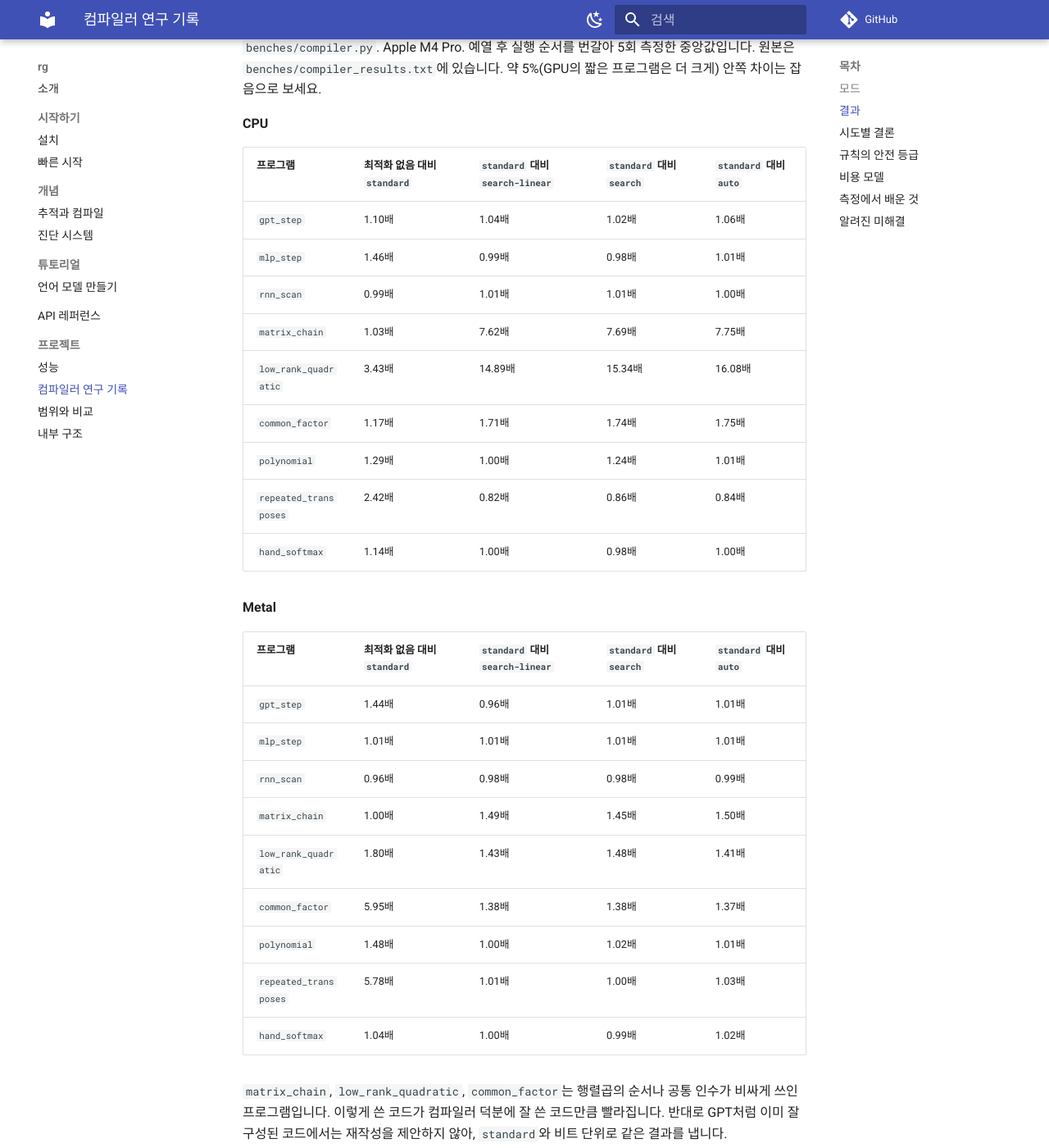
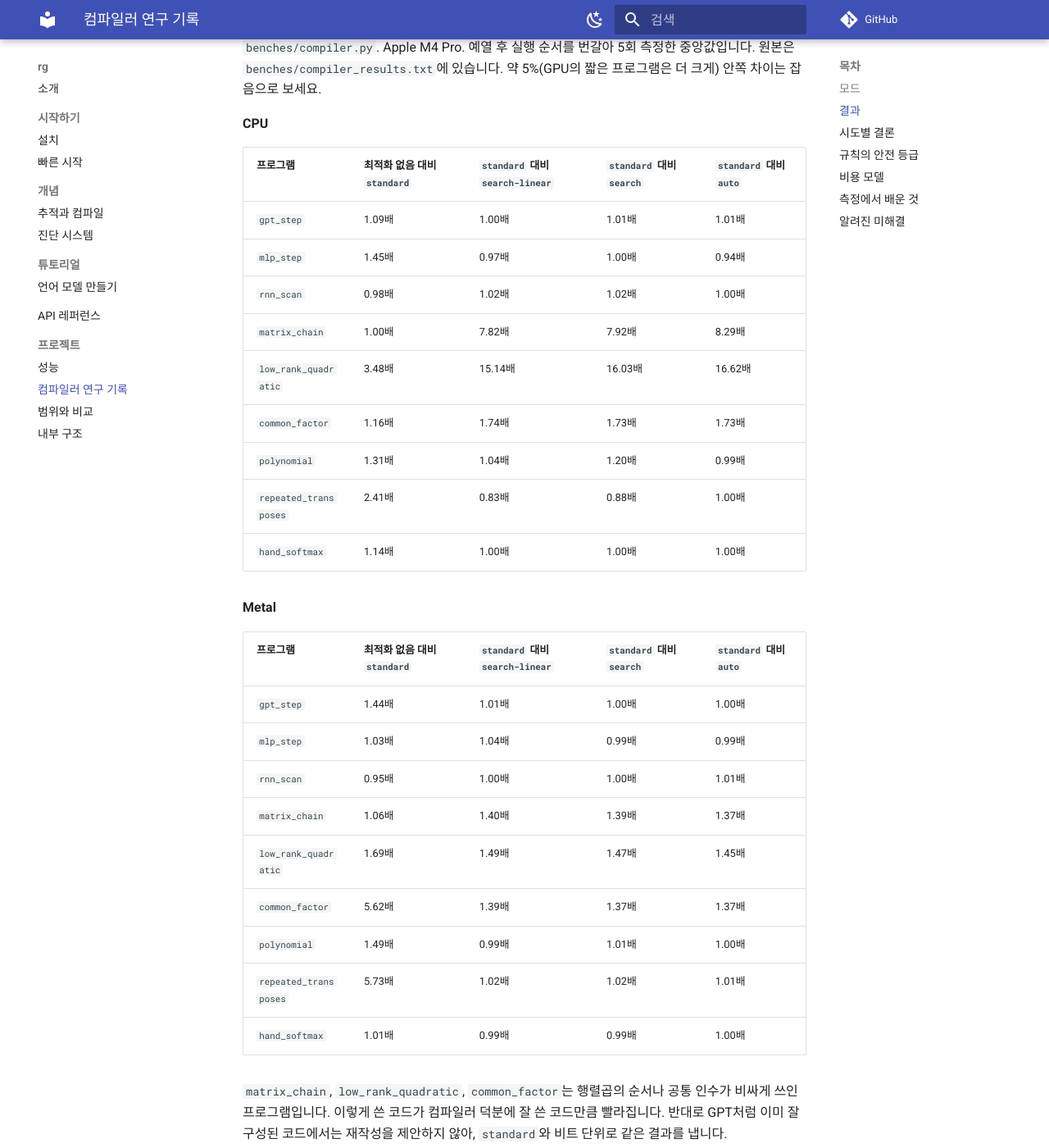
Before and after one commit to CREE1116/rustAutograd, an MkDocs documentation site: the page built from docs/compiler.md, in a window 1280 px wide and 1400 px high, scrolled down 821 px. Shown: the whole window at 82% size. Built offline with MkDocs 1.6.1 and Material for MkDocs 9.7.7, drawn with Linux system fonts in a browser that asks for light colours; comment, search, counter and statistics services are not loaded; some of the changed text lies outside the part shown.

Commit message:
Time auto candidates in alternation and correct the compiler record
Timing each candidate back to back favored whichever ran on a warmed-up
machine. Alternating them made the choice the same in 15 of 15 compiles.
The record now states what the measurements support.

Co-Authored-By: Claude Opus 5.5 <noreply@anthropic.com>

```diff
--- a/docs/compiler.md
+++ b/docs/compiler.md
@@ -23,29 +23,29 @@
 
 | 프로그램 | 최적화 없음 대비 `standard` | `standard` 대비 `search-linear` | `standard` 대비 `search` | `standard` 대비 `auto` |
 | --- | --- | --- | --- | --- |
-| `gpt_step` | 1.10배 | 1.04배 | 1.02배 | 1.06배 |
-| `mlp_step` | 1.46배 | 0.99배 | 0.98배 | 1.01배 |
-| `rnn_scan` | 0.99배 | 1.01배 | 1.01배 | 1.00배 |
-| `matrix_chain` | 1.03배 | 7.62배 | 7.69배 | 7.75배 |
-| `low_rank_quadratic` | 3.43배 | 14.89배 | 15.34배 | 16.08배 |
-| `common_factor` | 1.17배 | 1.71배 | 1.74배 | 1.75배 |
-| `polynomial` | 1.29배 | 1.00배 | 1.24배 | 1.01배 |
-| `repeated_transposes` | 2.42배 | 0.82배 | 0.86배 | 0.84배 |
-| `hand_softmax` | 1.14배 | 1.00배 | 0.98배 | 1.00배 |
+| `gpt_step` | 1.09배 | 1.00배 | 1.01배 | 1.01배 |
+| `mlp_step` | 1.45배 | 0.97배 | 1.00배 | 0.94배 |
+| `rnn_scan` | 0.98배 | 1.02배 | 1.02배 | 1.00배 |
+| `matrix_chain` | 1.00배 | 7.82배 | 7.92배 | 8.29배 |
+| `low_rank_quadratic` | 3.48배 | 15.14배 | 16.03배 | 16.62배 |
+| `common_factor` | 1.16배 | 1.74배 | 1.73배 | 1.73배 |
+| `polynomial` | 1.31배 | 1.04배 | 1.20배 | 0.99배 |
+| `repeated_transposes` | 2.41배 | 0.83배 | 0.88배 | 1.00배 |
+| `hand_softmax` | 1.14배 | 1.00배 | 1.00배 | 1.00배 |
 
 **Metal**
 
 | 프로그램 | 최적화 없음 대비 `standard` | `standard` 대비 `search-linear` | `standard` 대비 `search` | `standard` 대비 `auto` |
 | --- | --- | --- | --- | --- |
-| `gpt_step` | 1.44배 | 0.96배 | 1.01배 | 1.01배 |
-| `mlp_step` | 1.01배 | 1.01배 | 1.01배 | 1.01배 |
-| `rnn_scan` | 0.96배 | 0.98배 | 0.98배 | 0.99배 |
-| `matrix_chain` | 1.00배 | 1.49배 | 1.45배 | 1.50배 |
-| `low_rank_quadratic` | 1.80배 | 1.43배 | 1.48배 | 1.41배 |
-| `common_factor` | 5.95배 | 1.38배 | 1.38배 | 1.37배 |
-| `polynomial` | 1.48배 | 1.00배 | 1.02배 | 1.01배 |
-| `repeated_transposes` | 5.78배 | 1.01배 | 1.00배 | 1.03배 |
-| `hand_softmax` | 1.04배 | 1.00배 | 0.99배 | 1.02배 |
+| `gpt_step` | 1.44배 | 1.01배 | 1.00배 | 1.00배 |
+| `mlp_step` | 1.03배 | 1.04배 | 0.99배 | 0.99배 |
+| `rnn_scan` | 0.95배 | 1.00배 | 1.00배 | 1.01배 |
+| `matrix_chain` | 1.06배 | 1.40배 | 1.39배 | 1.37배 |
+| `low_rank_quadratic` | 1.69배 | 1.49배 | 1.47배 | 1.45배 |
+| `common_factor` | 5.62배 | 1.39배 | 1.37배 | 1.37배 |
+| `polynomial` | 1.49배 | 0.99배 | 1.01배 | 1.00배 |
+| `repeated_transposes` | 5.73배 | 1.02배 | 1.02배 | 1.01배 |
+| `hand_softmax` | 1.01배 | 0.99배 | 0.99배 | 1.00배 |
 
 `matrix_chain`, `low_rank_quadratic`, `common_factor`는 행렬곱의 순서나 공통 인수가 비싸게 쓰인 프로그램입니다. 이렇게 쓴 코드가 컴파일러 덕분에 잘 쓴 코드만큼 빨라집니다. 반대로 GPT처럼 이미 잘 구성된 코드에서는 재작성을 제안하지 않아, `standard`와 비트 단위로 같은 결과를 냅니다.
 
@@ -54,10 +54,10 @@
 | 시도 | 결과 | 결론 |
 | --- | --- | --- |
 | **Equality saturation** ([egg](https://arxiv.org/abs/2004.03082)), 행렬곱 규칙 | 행렬 체인 최적 순서를 동적 계획법 기준 1% 안으로 찾음. 큰 이득 | **채택** |
-| 원소 연산 결합·교환·분배 (Horner 등) | 연산 수는 줄지만 시간은 거의 그대로이고, GPT 컴파일이 3배 느려짐 | 선택 사항으로 격리 |
+| 원소 연산 결합·교환·분배 (Horner 등) | 다항식에서 CPU는 실행마다 1.04~1.41배로 흔들리고 GPU는 약 1.02배. 다른 프로그램은 차이 없음. 사전 필터 전 기준으로 GPT 컴파일이 3배 느려짐 | 선택 사항으로 격리 |
 | **공유를 보는 DAG 추출** | GPT에서 0.1% 미만 개선에 이차 시간. 층 32개 GPT 컴파일이 34ms에서 277초 | **삭제** |
 | **추출 후 지역 탐색** | 위와 같음. 인위적인 테스트에서만 차이 | **삭제** |
-| **실측 기반 선택** (`auto`, Ansor 계열) | 모델이 틀린 경우를 잡지만 계획이 실행마다 달라질 수 있음 | 선택 사항 |
+| **실측 기반 선택** (`auto`, Ansor 계열) | 처음엔 측정 순서 탓에 틀린 선택을 했음. 후보를 번갈아 재자 4개 프로그램, 2개 디바이스에서 15회 모두 같은 선택을 했고 모델이 틀린 경우를 잡음. 원칙적으로 실행마다 달라질 수 있음 | 선택 사항 |
 | **사전 필터** | 행렬곱 연쇄가 없으면 탐색 생략. 층 32개 GPT 2.7초 → 38ms | **채택** |
 | **채택 문턱** (추정 비용 10% 이상 감소) | 잡음 수준 재작성으로 반올림만 바꾸는 일을 막음 | **채택** |
 | **검증 후 채택** | f64 동치 검사에 실패한 재작성은 버리고 표준 계획 사용 | **채택** |
@@ -82,12 +82,12 @@ M4 Pro에서 잰 값으로 만든 근사입니다. CPU는 원소당·곱셈당
 ## 측정에서 배운 것
 
 - **잘못된 측정이 가장 비싸다.** 준비 시간이 섞인 벤치마크가 없는 격차를 만들었고, 먼저 측정되는 쪽이 GPU 깨우기 비용을 떠안아 "2배 이득"이 나온 적도 있습니다. 같은 그래프끼리 시간이 다르면 먼저 측정을 의심해야 합니다.
-- **연산 수는 시간이 아니다.** Horner 형태는 곱셈을 크게 줄이지만, 원소 연산은 메모리 대역폭에 막혀 있어 시간은 거의 그대로입니다.
+- **연산 수는 시간이 아니다.** Horner 형태는 노드를 73개에서 43개 안팎으로 줄이지만, 시간 이득은 불안정하고 GPU에서는 거의 없습니다. 원소 연산이 메모리 대역폭에 막혀 있기 때문으로 보입니다.
 - **직관은 자주 틀린다.** BLAS 전치 플래그에 숨은 비용이 있을 거라 봤지만 실측으로 기각됐습니다. 공유를 못 보는 추출이 치명적일 거라는 예상도 틀렸습니다.
 
 ## 알려진 미해결
 
-- `repeated_transposes`는 `search-linear`에서 CPU가 약 0.83배로 느려집니다. 같은 크기의 행렬곱이 표준 계획에서는 호출당 111µs, 재작성 계획에서는 350µs입니다. BLAS 내부 동작으로 보이며, 원인을 확정하지 못했습니다. `auto`는 이 경우를 피합니다.
+- `repeated_transposes`는 `search-linear`에서 CPU가 약 0.83배로 느려집니다. 같은 크기의 행렬곱이 표준 계획에서는 호출당 111µs, 재작성 계획에서는 350µs입니다. BLAS 내부 동작으로 보이며, 원인을 확정하지 못했습니다. `auto`는 측정한 15회 모두 이 경우를 피했습니다.
 - 비용 모델은 메모리를 보지 않습니다. 재작성이 피크 메모리를 늘릴 수 있습니다.
 - `scan` 본문에는 수식 탐색을 적용하지 않습니다.
 - 작업 모음은 9개이고 M4 Pro 한 대뿐입니다. `search`가 실제 코드에서 값을 할 가능성은 열려 있습니다.
```
Also changed, not shown: README.md (+1 -1 lines), 4 other files.
